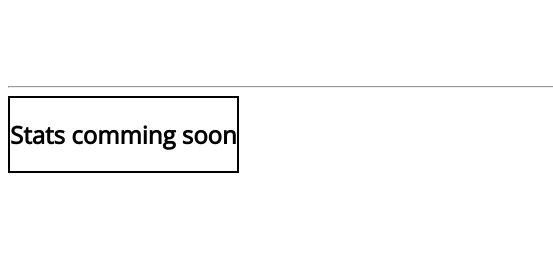
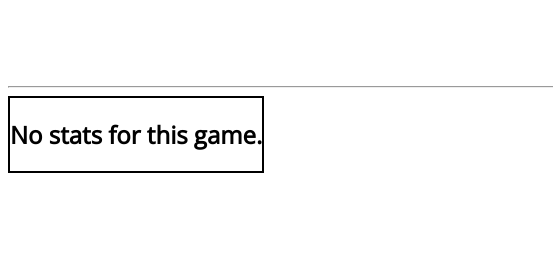
Before and after one commit to tjschool/bballstats, a plain HTML site: page scrimmage/index.html in a window 1280 px wide. Shown: the top 280 px of the page, 0-553 px from the left. Drawn offline with nearby package versions, Linux system fonts and the light colour scheme.

Commit message:
Update index.html

```diff
--- a/scrimmage/index.html
+++ b/scrimmage/index.html
@@ -14,7 +14,7 @@ Scrimmage
 <div id="content">
 <div id="stats">
 <h2 id="smallhead">
-Stats comming soon
+No stats for this game.
 </h2>
 </div>
 <div id="video">
```
